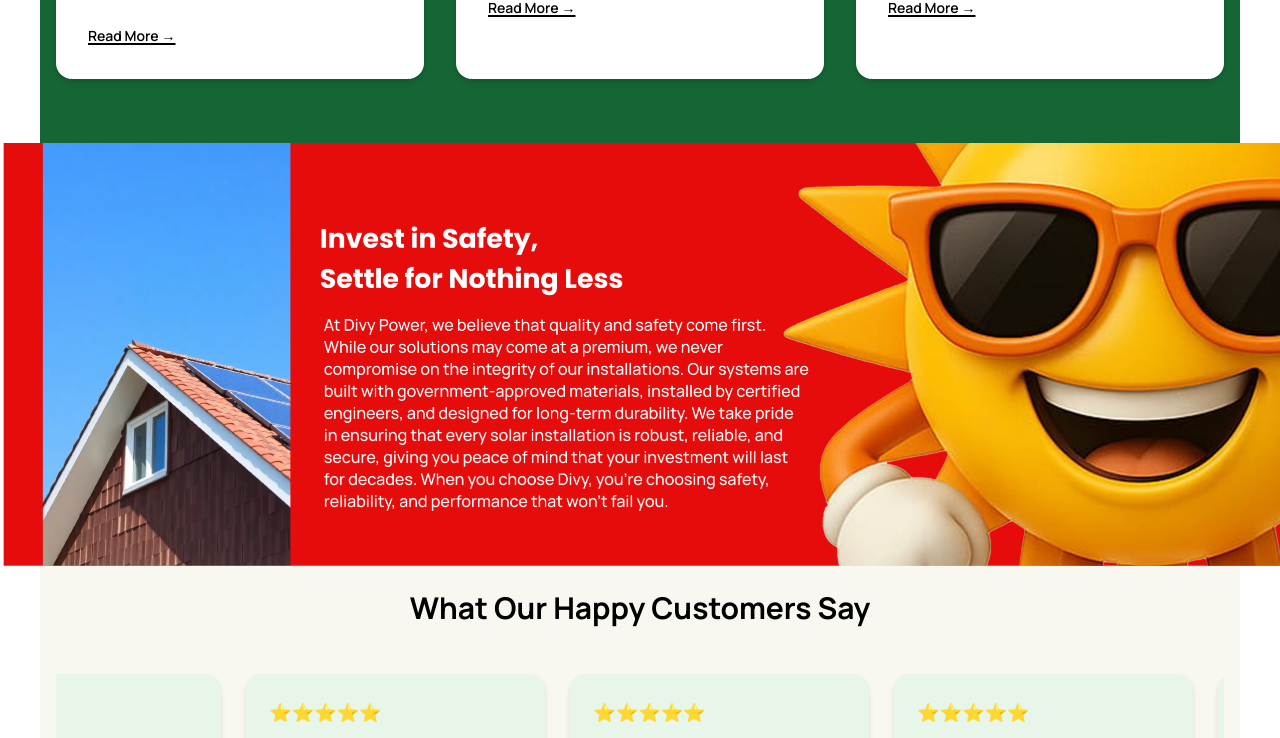
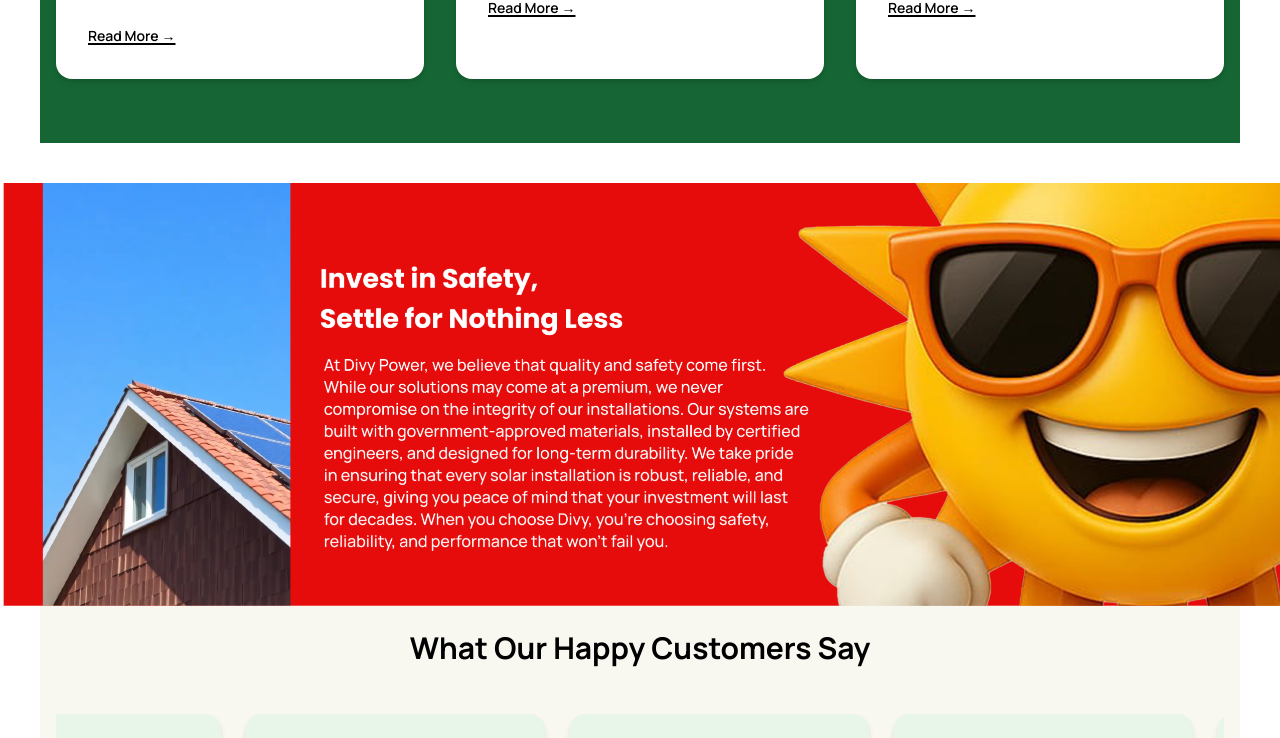
Before and after one commit to vanshika8484/Solar_web, a React (Vite) app: page / in a window 1280 px wide. Shown: the part 6905-7643 px from the top of the page. Built offline with nearby package versions, Linux system fonts and the light colour scheme; a web font is replaced by a local one.

Commit message:
Update Home.jsx

```diff
--- a/src/components/Home.jsx
+++ b/src/components/Home.jsx
@@ -154,12 +154,12 @@ function Home() {
       <section>
         <ChatUI1 />
       </section>
-      <section className="bg-[#f8f7f0] mr-10 ml-10  -mt-0 md:-mt-0 lg:-mt-0 xl:-mt-0 2xl:-mt-[200px]">
+      <section className="bg-green-800 mr-10 ml-10  -mt-0 md:-mt-0 lg:-mt-0 xl:-mt-0 2xl:-mt-[200px]">
 
         <SolarProduct />
       </section>
 
-     <section>
+     <section className=" mt-10">
       <img src={DivyRedesign}/>
      </section>
 
@@ -168,7 +168,7 @@ function Home() {
 
 
       </section>
-      <section className=" -mt-36 ">
+      <section className=" -mt-28 sm:-mt-28 md:-mt-36 lg:-mt-36 xl:-mt-36 ">
          <ExactMatchPage />
       </section>
 
```
